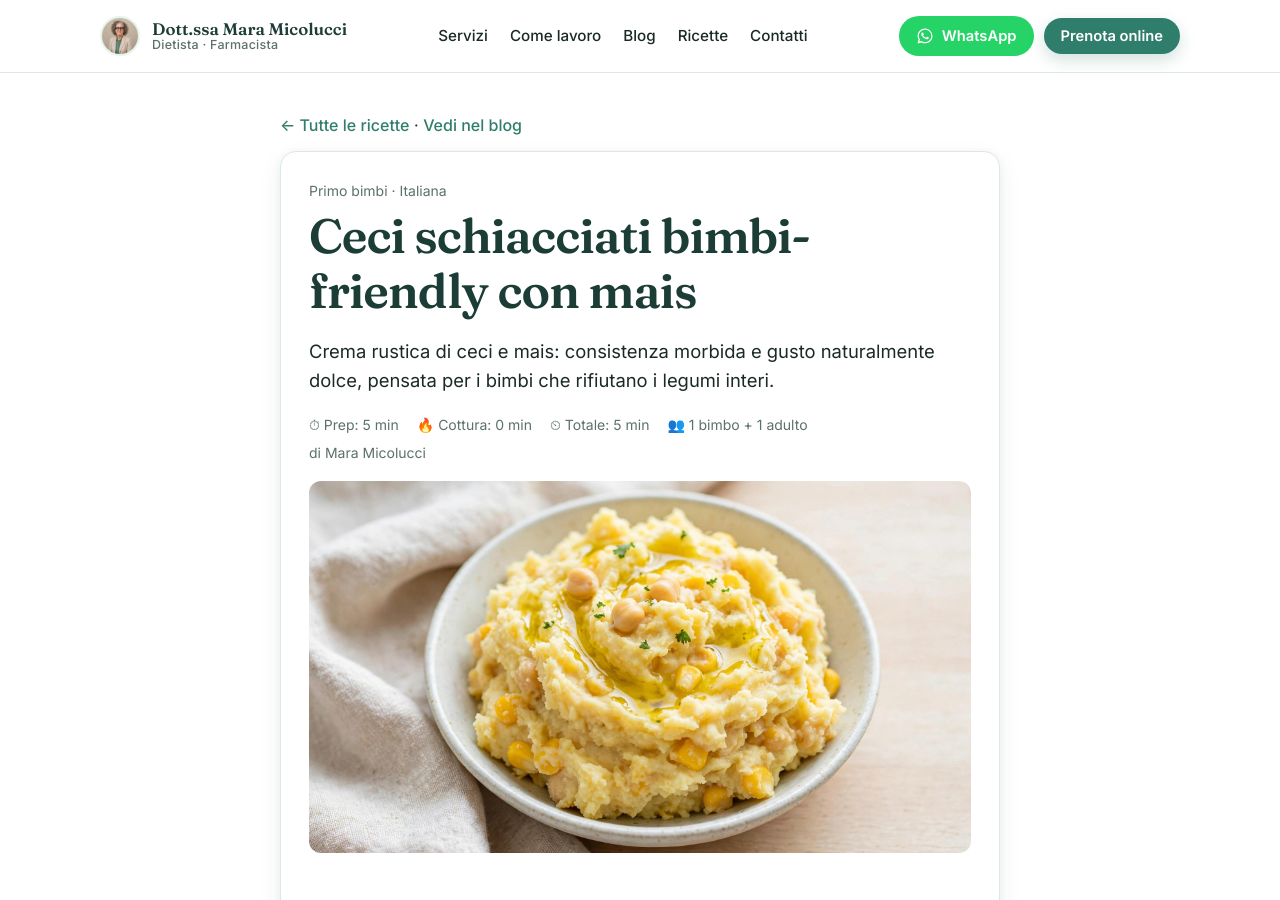
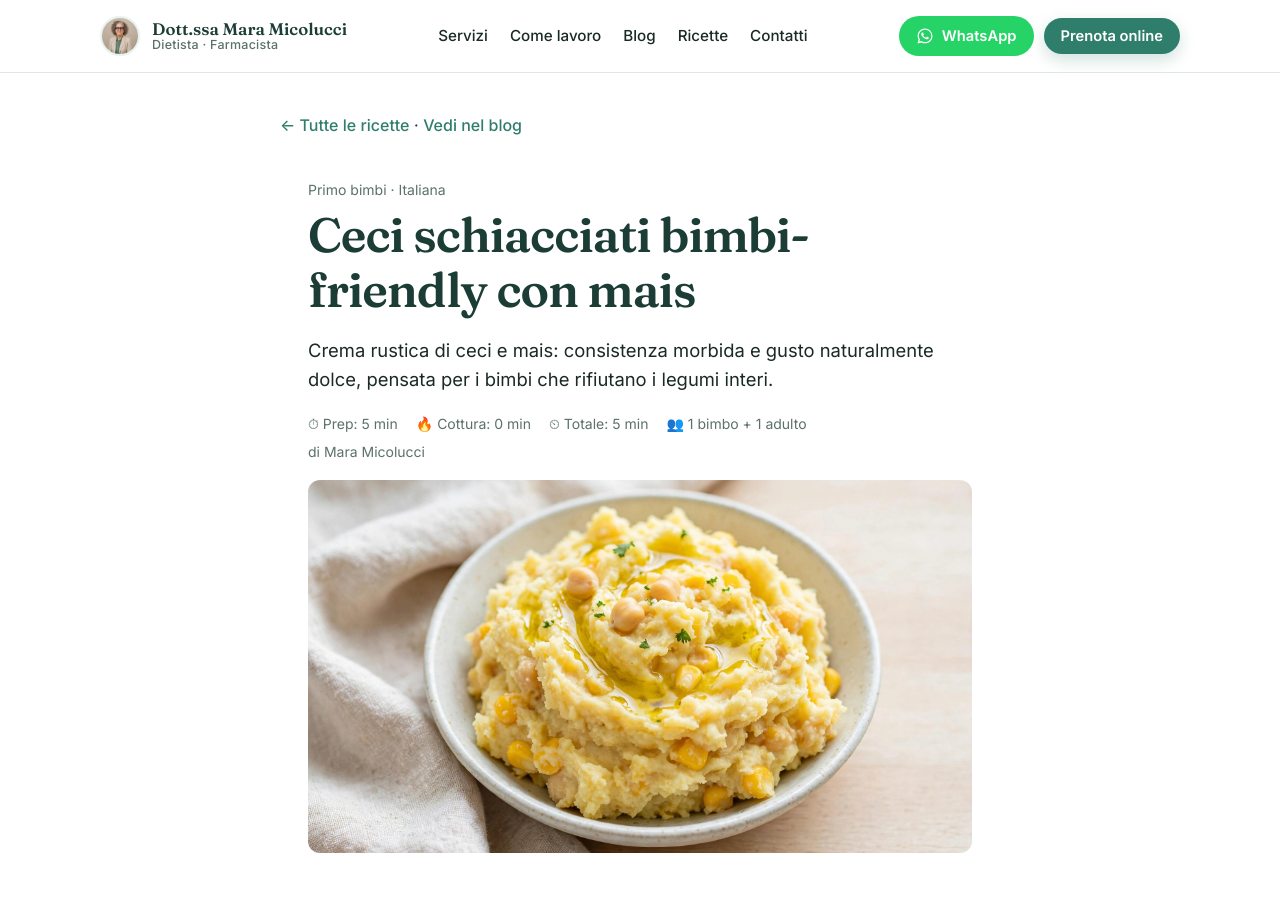
Before and after one commit to curlybracketshq/dietista.it, a Jekyll site: the page built from _recipes/ceci-schiacciati-bimbi-mais.md, in a window 1280 px wide and 900 px high. Built offline with Jekyll 4.4.1, drawn with Linux system fonts in a browser that asks for light colours.

Commit message:
remove: card wrapper from post + recipe – <article class="post-card"> only

```diff
--- a/_layouts/post.html
+++ b/_layouts/post.html
@@ -4,7 +4,7 @@ layout: default
 <div class="page-wrapper">
   <div class="container narrow">
     <nav class="breadcrumbs"><a href="{{ '/blog/' | relative_url }}">← Torna al blog</a></nav>
-    <article class="card post-card" itemscope itemtype="https://schema.org/BlogPosting">
+    <article class="post-card" itemscope itemtype="https://schema.org/BlogPosting">
       <header class="post-header">
         <h1 itemprop="headline">{{ page.title }}</h1>
         <div class="post-meta muted small">
--- a/_layouts/recipe.html
+++ b/_layouts/recipe.html
@@ -10,7 +10,7 @@ layout: default
       {% endif %}
     </nav>
 
-    <article class="card post-card" itemscope itemtype="https://schema.org/Recipe">
+    <article class="post-card" itemscope itemtype="https://schema.org/Recipe">
       <header class="post-header">
         <p class="muted small" style="margin:0 0 6px">
           {% if page.recipe_category %}<span itemprop="recipeCategory">{{ page.recipe_category }}</span>{% endif %}
```
